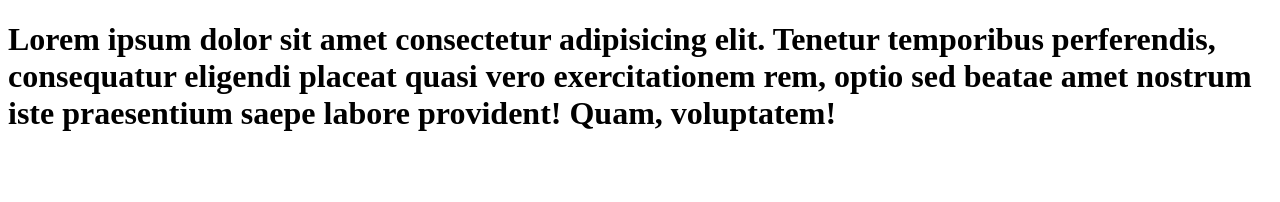
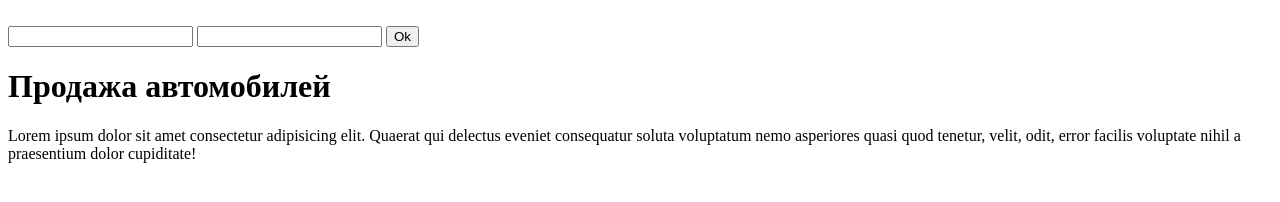
Before and after one commit to SadovskyEfim/verstka, a plain HTML site: page index.html in a window 1280 px wide. Drawn offline with Linux system fonts and the light colour scheme.

Commit message:
Head без оформления

```diff
--- a/index.html
+++ b/index.html
@@ -1,11 +1,34 @@
 <!DOCTYPE html>
 <html lang="en">
+
 <head>
     <meta charset="UTF-8">
     <meta name="viewport" content="width=device-width, initial-scale=1.0">
     <title>Верстка</title>
+    <link rel="stylesheet" href="css/style.css">
 </head>
+
 <body>
-    <h1> Lorem ipsum dolor sit amet consectetur adipisicing elit. Tenetur temporibus perferendis, consequatur eligendi placeat quasi vero exercitationem rem, optio sed beatae amet nostrum iste praesentium saepe labore provident! Quam, voluptatem! </h1>
+    <div class="main">
+        <div class="head">
+            <div class="logo"><img class="img_logo" src="" alt=""></div>
+            <div class="head_inputs">
+                <div class="inputs_block">
+                    <input type="text" id="inp1">
+                    <input type="text" id="inp2">
+                    <button id="inp_btn">Ok</button>
+                </div>
+            <div class="head_text">
+                <h1>Продажа автомобилей</h1>
+                <p class="head_info"> Lorem ipsum dolor sit amet consectetur adipisicing elit. Quaerat qui delectus eveniet consequatur soluta voluptatum nemo asperiores quasi quod tenetur, velit, odit, error facilis voluptate nihil a praesentium dolor cupiditate!</p>
+            </div>
+            </div>
+
+        </div>
+        <div class="left"></div>
+        <div class="cards"></div>
+    </div>
+    <script src="js/script.js"></script>
 </body>
+
 </html>
```
